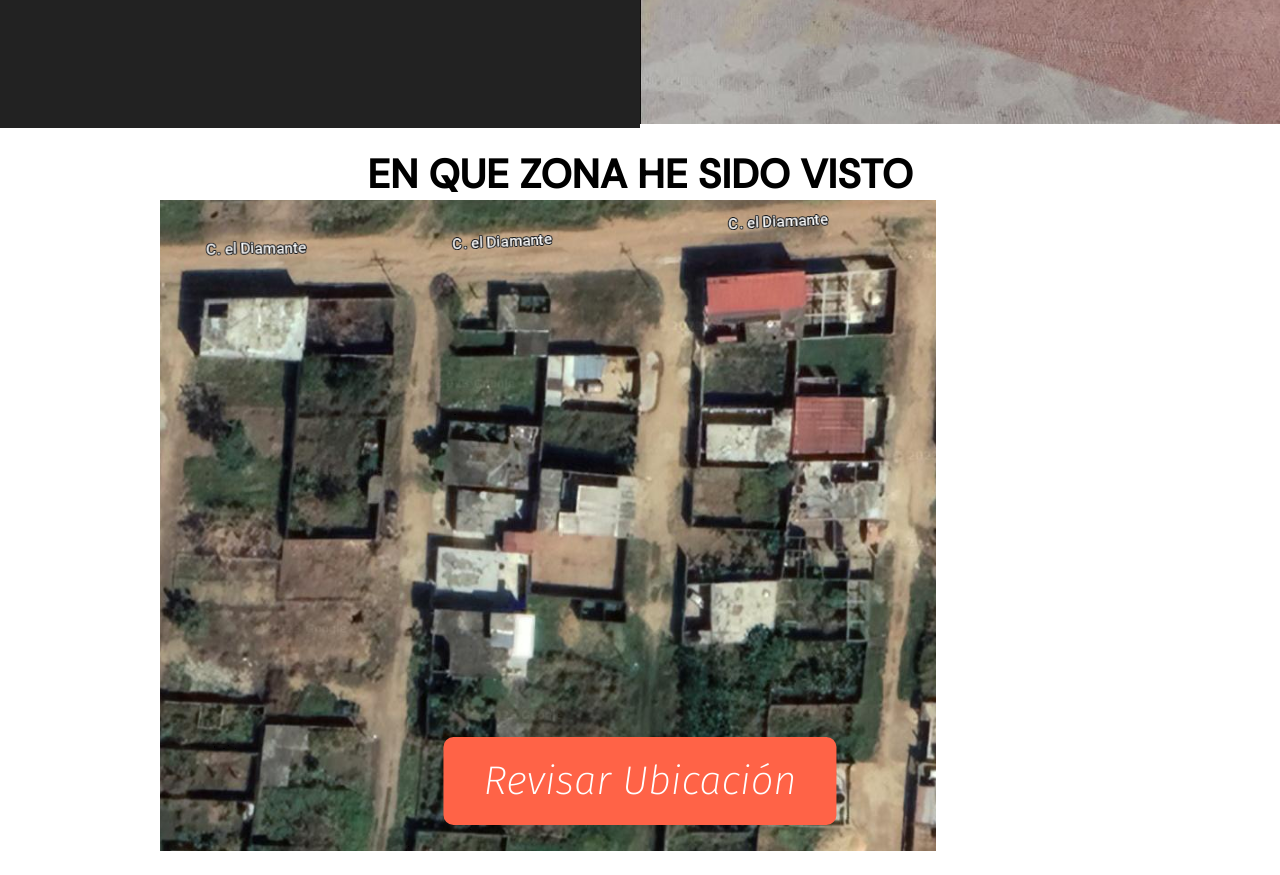
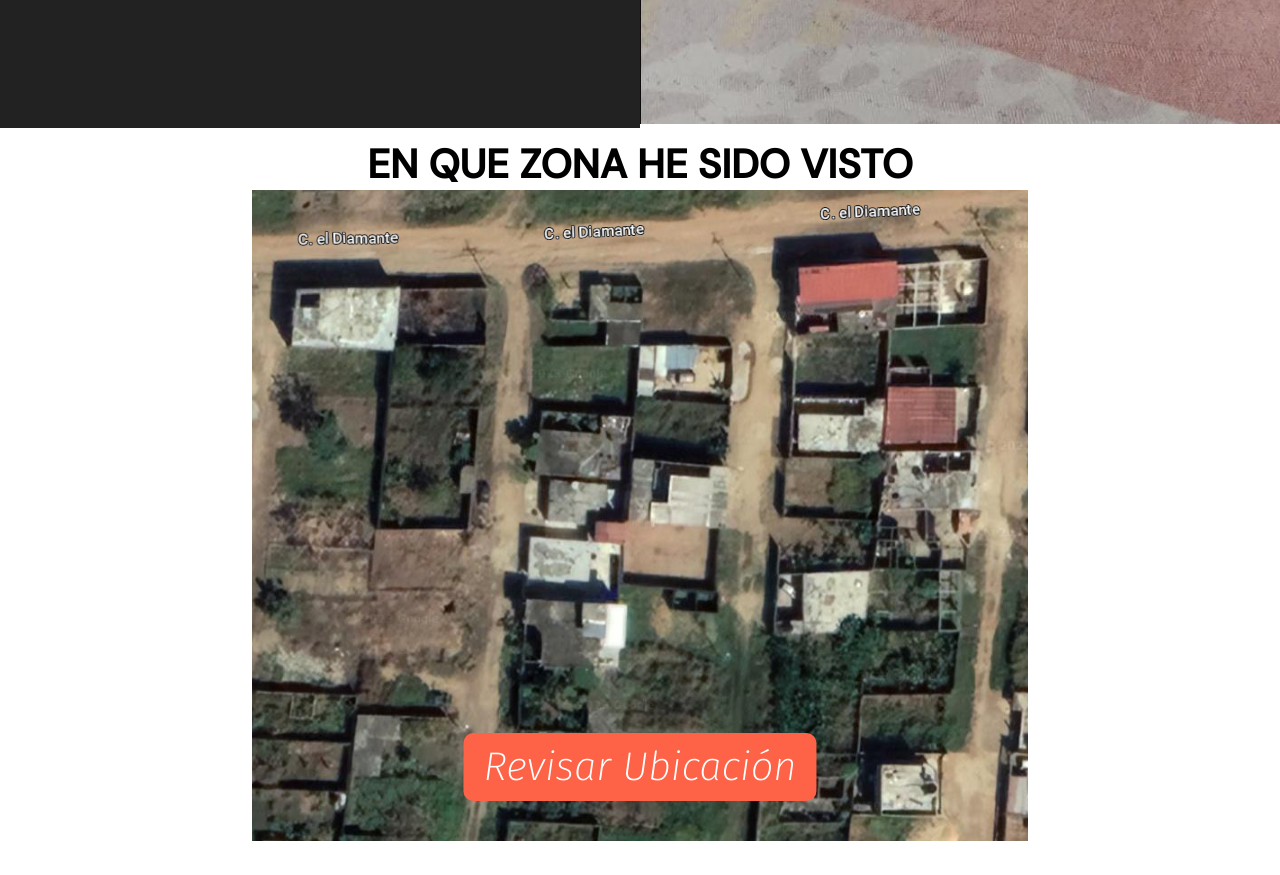
Before and after one commit to yotmanreyes/murcie, a website: page index.html in a window 1280 px wide. Shown: the part 1600-2475 px from the top of the page. After the commit the page ends 2451 px from the top, so only its background shows below. Drawn offline with Linux system fonts and the light colour scheme.

Commit message:
update app

```diff
--- a/css/app.css
+++ b/css/app.css
@@ -164,12 +164,11 @@ img{
 
 .zona{
     position: relative;
-    padding: 20px 40px;
+    padding: 10px 20px;
 }
 
-.map{
+.map img{
     display: block;
-    max-width: 80%;
     margin: auto;
 }
 
@@ -186,7 +185,7 @@ img{
     background-color: tomato;
     color: #fff;
     display: block;
-    padding: 20px 40px;
+    padding: 10px 20px;
     border-radius: 10px;
     text-decoration: none;
     font-size: 2.5em;
```
